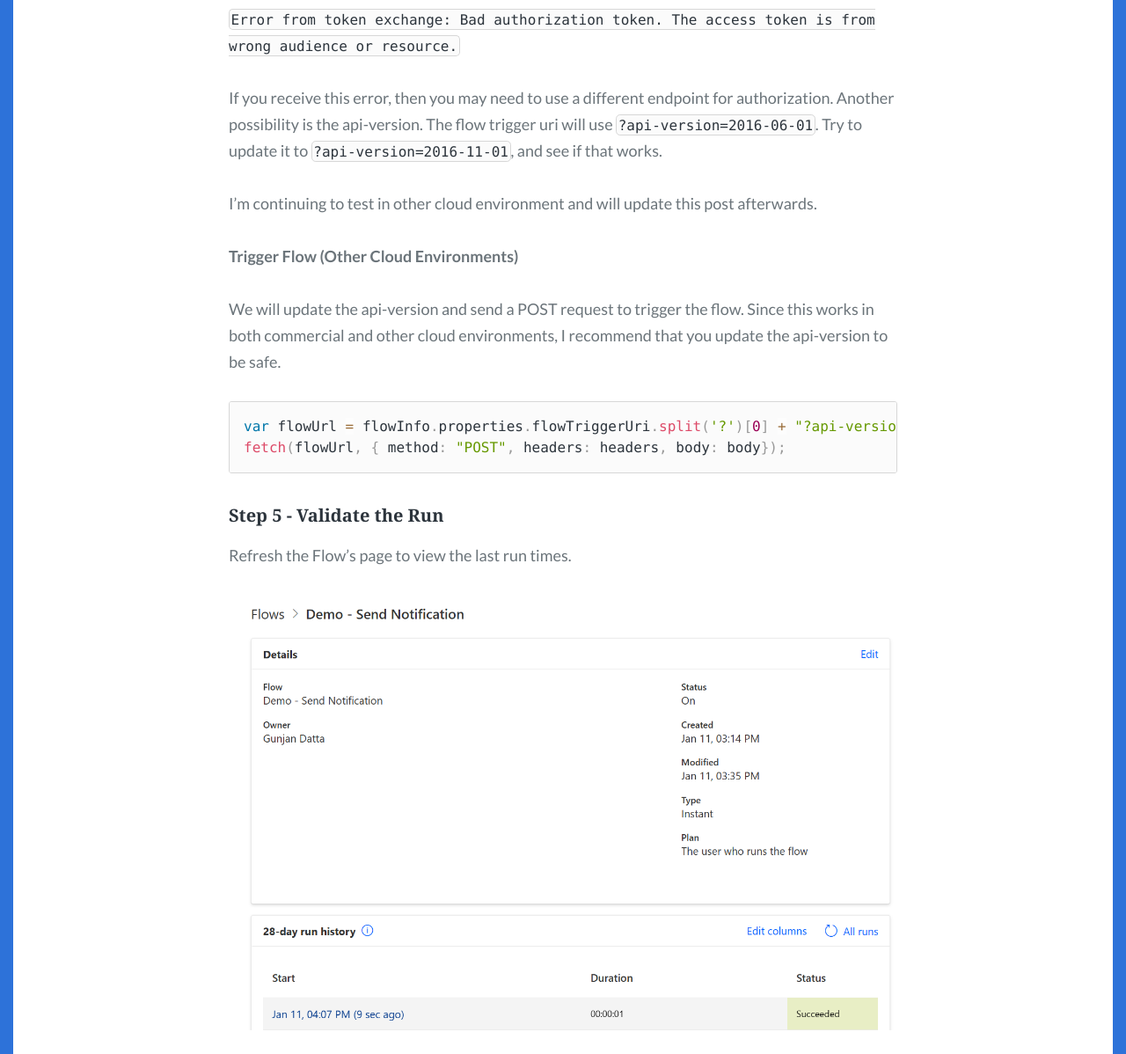
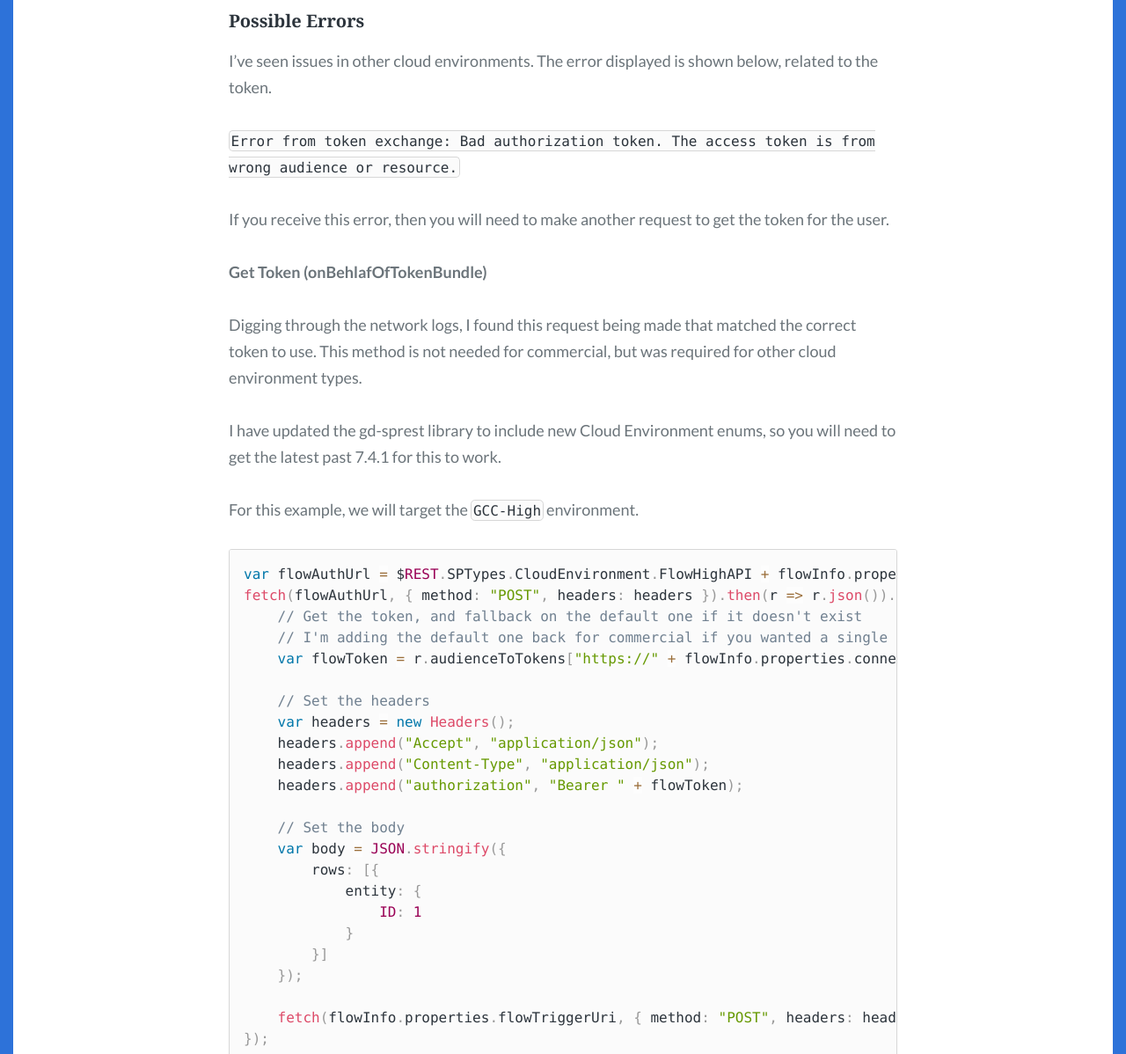
Before and after one commit to gunjandatta/blog, a Jekyll site: the page built from _posts/2023/2023-01-11-trigger-flow-from-js.md, in a window 1280 px wide and 1400 px high, scrolled down 9055 px, cut to the strip 202-1400 px from the top of the window. Shown: the whole strip at 88% size. Built offline with Jekyll 4.4.1, drawn with Linux system fonts in a browser that asks for light colours; some web fonts are replaced; some of the changed text lies outside the part shown.

Commit message:
Updated the flow trigger post.

````diff
--- a/_posts/2023/2023-01-11-trigger-flow-from-js.md
+++ b/_posts/2023/2023-01-11-trigger-flow-from-js.md
@@ -13,7 +13,7 @@ This post will give an overview of how to trigger a flow from JavaScript.
 
 **_Note - This code example has been tested in various cloud environments. The user MUST be licensed for Flow in order for the authentication to work. The correct Flow endpoint must be used for authentication, based on the cloud enviornment._**
 
-**_Update - This blog post has been updated to address possible errors. This maybe due to the authorization endpoint url, or the api-version being used to trigger the flow._**
+**_Update - This blog post has been updated to address possible errors due to the auth token._**
 
 ### Flow & SharePoint Development
 
@@ -73,7 +73,7 @@ We will use the [gd-sprest](https://dattabase.com/getting-started/) library to i
 
 From the browser console, reference the library.
 
-`var s = document.createElement("script"); s.src = "https://cdnjs.cloudflare.com/ajax/libs/gd-sprest/7.3.6/gd-sprest.min.js"; document.head.appendChild(s);`
+`var s = document.createElement("script"); s.src = "https://cdnjs.cloudflare.com/ajax/libs/gd-sprest/7.4.1/gd-sprest.min.js"; document.head.appendChild(s);`
 
 ![Reference Library](images/CallFlowFromJS/reference-library.png)
 
@@ -84,6 +84,8 @@ Create a test item for the flow and note the item id of it. We will send this it
 #### Step 2 - Get the Flow Token
 
 Next, we will need to authenticate with Power Automate in order to run the flow. We will utilize the `getAccessToken` method from the `Graph` component to authenticate with Flow. I recently updated the `SPTypes` enumerator with this new value.
+
+_Note - You must use the correct cloud environment, or you will get an authroization error when triggering the flow._
 
 `var auth = $REST.Graph.getAccessToken($REST.SPTypes.CloudEnvironment.Flow).executeAndWait();`
 
@@ -142,21 +144,46 @@ We will send a POST request to trigger the flow.
 
 ![Run Flow](images/CallFlowFromJS/run-flow.png)
 
-**Possible Errors**
+#### Possible Errors
+
+I've seen issues in other cloud environments. The error displayed is shown below, related to the token.
 
 `Error from token exchange: Bad authorization token. The access token is from wrong audience or resource.`
 
-If you receive this error, then you may need to use a different endpoint for authorization. Another possibility is the api-version. The flow trigger uri will use `?api-version=2016-06-01`. Try to update it to `?api-version=2016-11-01`, and see if that works.
+If you receive this error, then you will need to make another request to get the token for the user.
 
-I'm continuing to test in other cloud environment and will update this post afterwards.
+**Get Token (onBehlafOfTokenBundle)**
 
-**Trigger Flow (Other Cloud Environments)**
+Digging through the network logs, I found this request being made that matched the correct token to use. This method is not needed for commercial, but was required for other cloud environment types.
 
-We will update the api-version and send a POST request to trigger the flow. Since this works in both commercial and other cloud environments, I recommend that you update the api-version to be safe.
+I have updated the gd-sprest library to include new Cloud Environment enums, so you will need to get the latest past 7.4.1 for this to work.
+
+For this example, we will target the `GCC-High` environment.
 
 ```js
-var flowUrl = flowInfo.properties.flowTriggerUri.split('?')[0] + "?api-version=2016-11-01";
-fetch(flowUrl, { method: "POST", headers: headers, body: body});
+var flowAuthUrl = $REST.SPTypes.CloudEnvironment.FlowHighAPI + flowInfo.properties.environment.id + "/users/me/onBehlafOfTokenBundle?app-version=2016-11-01";
+fetch(flowAuthUrl, { method: "POST", headers: headers }).then(r => r.json()).then(r => {
+    // Get the token, and fallback on the default one if it doesn't exist
+    // I'm adding the default one back for commercial if you wanted a single generic method
+    var flowToken = r.audienceToTokens["https://" + flowInfo.properties.connectionReferences.shared_sharepointonline.swagger.host] || auth.access_token;
+
+    // Set the headers
+    var headers = new Headers();
+    headers.append("Accept", "application/json");
+    headers.append("Content-Type", "application/json");
+    headers.append("authorization", "Bearer " + flowToken);
+
+    // Set the body
+    var body = JSON.stringify({
+        rows: [{
+            entity: {
+                ID: 1
+            }
+        }]
+    });
+
+    fetch(flowInfo.properties.flowTriggerUri, { method: "POST", headers: headers, body: body});
+});
 ```
 
 #### Step 5 - Validate the Run
````
Also changed, not shown: other parts of _posts/2023/2023-01-11-trigger-flow-from-js.md (+1 -1 lines).
